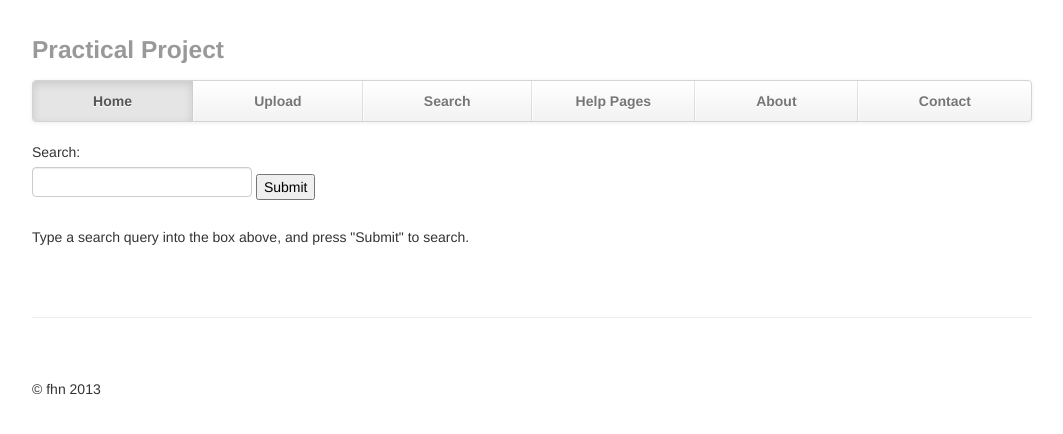
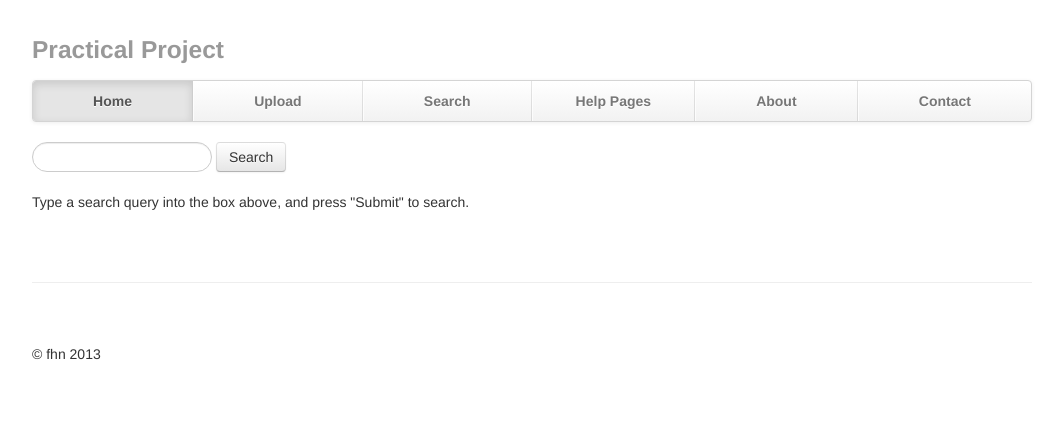
Before and after one commit to biggers/practical-django-tng, a Django app: template templates/cms/search/search.html in a window 1280 px wide. Shown: the top 434 px of the page, without its empty margins (108-1171 px from the left). Run offline with Django 3.2, Linux system fonts and the light colour scheme; the template is opened without the code that fills it, so the values that code supplies are empty; parts of the project's set-up code (start-up, migrations or seed data) failed here and were passed over; some libraries are stand-ins or nearby versions.

Commit message:
Updated search file

```diff
--- a/templates/cms/search/search.html
+++ b/templates/cms/search/search.html
@@ -1,9 +1,9 @@
 {% extends "base.html" %}
 {% block base_content %}
-    <form method="get" action="/search/">
-        <p><label for="id_q">Search:</label>
-            <input type="text" name="q" id="id_q" value="{{ query }}"/>
-            <input type="submit" value="Submit" /></p>
+    <form method="get" action="/search/" class="form-search">
+        <p>
+            <input type="text" name="q" id="id_q" class="input-medium search-query" value="{{ query }}"/>
+            <input type="submit" value="Search" class="btn" /></p>
     </form>
     {% if keyword_results or results %}
         <p>You searched for "{{ query }}".</p>
```
